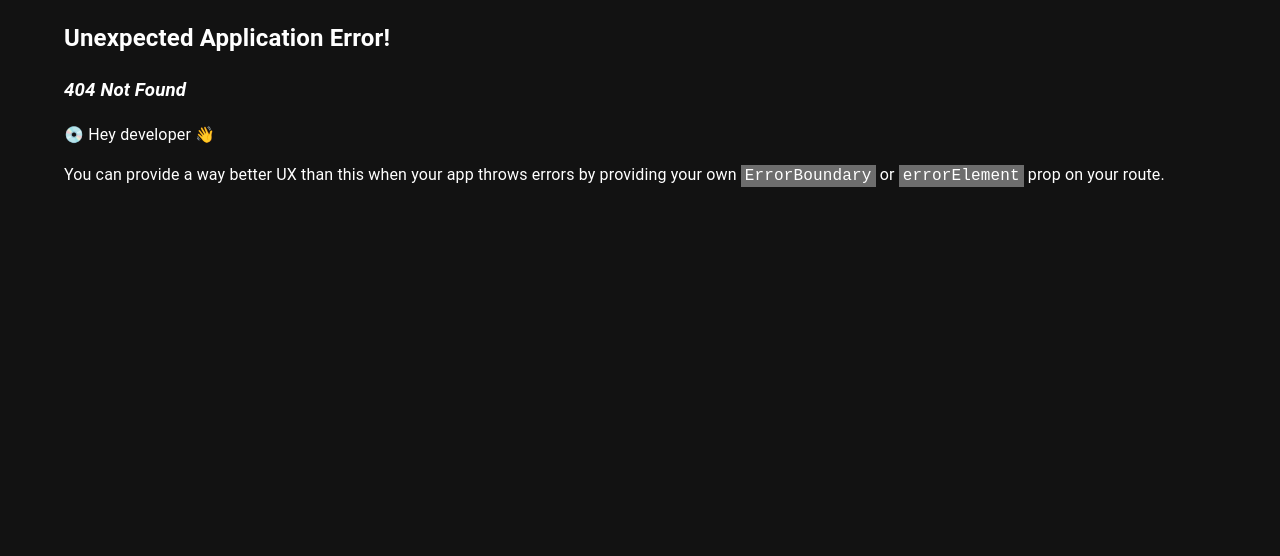
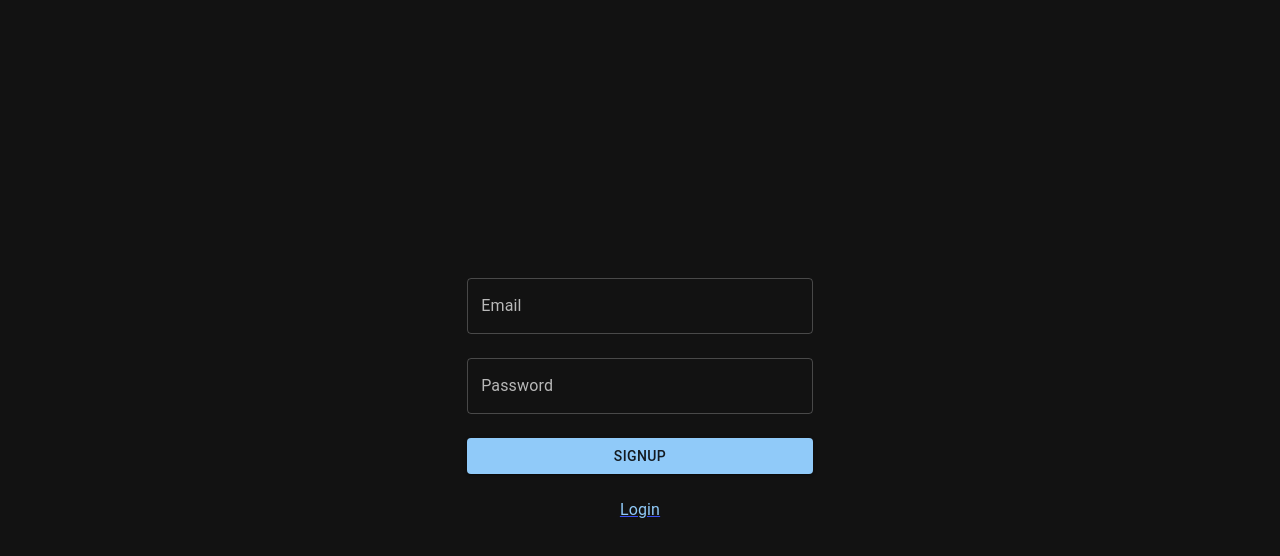
Before and after one commit to benyipCoding/chatter-ui, a React (Create React App) app: page /signup in a window 1280 px wide. Before the commit this address had no page. Shown: the top 556 px of the page. Built offline with nearby package versions, Linux system fonts and the light colour scheme.

Commit message:
Add Login & Signup pages

```diff
--- a/src/components/auth/Auth.tsx
+++ b/src/components/auth/Auth.tsx
@@ -1,7 +1,16 @@
 import { Button, Stack, TextField } from "@mui/material";
-import React, { useState } from "react";
+import React, { PropsWithChildren, useState } from "react";
 
-const Auth = () => {
+interface AuthProps {
+  submitLabel: string;
+  onSubmit: (credentials: { email: string; password: string }) => Promise<void>;
+}
+
+const Auth: React.FC<PropsWithChildren<AuthProps>> = ({
+  submitLabel,
+  onSubmit,
+  children,
+}) => {
   const [email, setEmail] = useState("");
   const [password, setPassword] = useState("");
 
@@ -30,7 +39,10 @@ const Auth = () => {
         variant="outlined"
         onChange={(event) => setPassword(event.target.value)}
       />
-      <Button variant="contained">Login</Button>
+      <Button variant="contained" onClick={() => onSubmit({ email, password })}>
+        {submitLabel}
+      </Button>
+      {children}
     </Stack>
   );
 };
--- /dev/null
+++ b/src/pages/Login.tsx
@@ -0,0 +1,16 @@
+import React from "react";
+import Auth from "../components/auth/Auth";
+import { Link } from "react-router-dom";
+import { Link as MUILink } from "@mui/material";
+
+const Login = () => {
+  return (
+    <Auth submitLabel="Login" onSubmit={async () => {}}>
+      <Link to={"/signup"} style={{ alignSelf: "center" }}>
+        <MUILink>Signup</MUILink>
+      </Link>
+    </Auth>
+  );
+};
+
+export default Login;
--- /dev/null
+++ b/src/pages/Signup.tsx
@@ -0,0 +1,15 @@
+import { Link } from "react-router-dom";
+import { Link as MUILink } from "@mui/material";
+import Auth from "../components/auth/Auth";
+
+const Signup = () => {
+  return (
+    <Auth submitLabel="Signup" onSubmit={async () => {}}>
+      <Link to={"/login"} style={{ alignSelf: "center" }}>
+        <MUILink>Login</MUILink>
+      </Link>
+    </Auth>
+  );
+};
+
+export default Signup;
```
Also changed, not shown: src/components/Routes.tsx (+7 -2 lines), src/components/auth/Login.tsx (deleted, +0 -7 lines).
